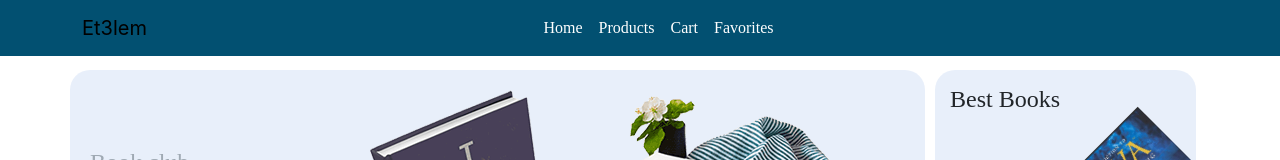
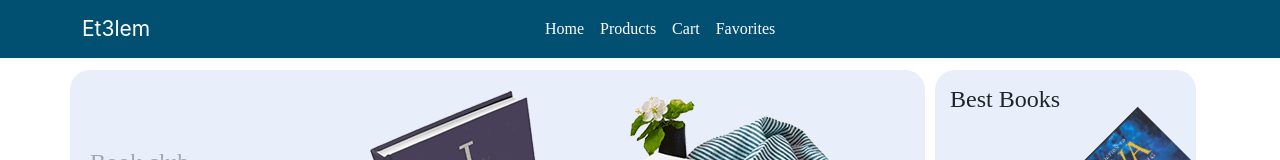
Before and after one commit to nada7harby/et3lem, a React (Create React App) app: page / in a window 1280 px wide. Shown: the top 160 px of the page. Built offline with nearby package versions, Linux system fonts and the light colour scheme.

Commit message:
Update Nav.css

```diff
--- a/src/css/Nav.css
+++ b/src/css/Nav.css
@@ -47,3 +47,8 @@ nav .Cart-price span {
   font-size: 15px;
   font-weight: 600;
 }
+
+.navbar-brand span {
+  color: #fff;
+  font-size: 21px;
+}
```
